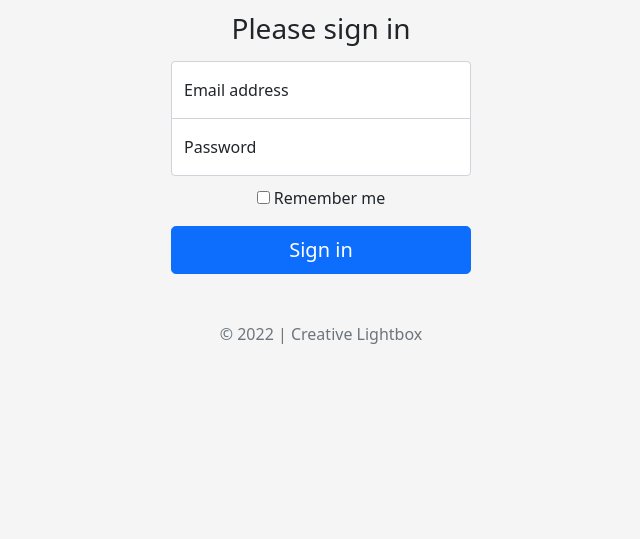
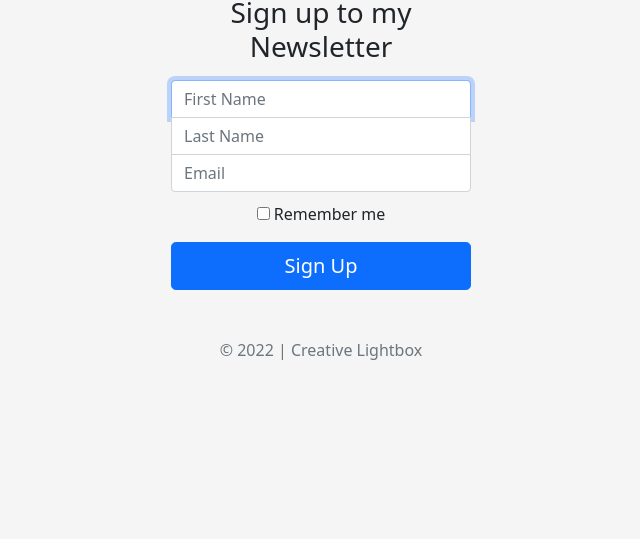
Before and after one commit to Joshhortt/newsletter-api, a website: page signup.html in a window 1280 px wide. Shown: the part 261-800 px from the top of the page, without its empty margins (319-959 px from the left). Drawn offline with nearby package versions, Linux system fonts and the light colour scheme.

Commit message:
update signup form inputs and styles

```diff
--- a/signup.html
+++ b/signup.html
@@ -13,11 +13,10 @@
 
     <link href="https://cdn.jsdelivr.net/npm/bootstrap@5.1.3/dist/css/bootstrap.min.css" rel="stylesheet" integrity="sha384-1BmE4kWBq78iYhFldvKuhfTAU6auU8tT94WrHftjDbrCEXSU1oBoqyl2QvZ6jIW3" crossorigin="anonymous">
 
-    <link href=styles.css rel="stylesheet">
     <!-- Favicons -->
 
     <!-- Custom styles for this template -->
-    <link href="signin.css" rel="stylesheet">
+    <link href=styles.css rel="stylesheet">
 
   </head>
 
@@ -26,23 +25,22 @@
 <main class="form-signin w-100 m-auto">
   <form>
     <img class="mb-4" src="images/creative-lightbox.png" alt="logo" width="72" height="72">
-    <h1 class="h3 mb-3 fw-normal">Please sign in</h1>
+    <h1 class="h3 mb-3 fw-normal">Sign up to my Newsletter</h1>
 
-    <div class="form-floating">
-      <input type="email" class="form-control" id="floatingInput" placeholder="name@example.com">
-      <label for="floatingInput">Email address</label>
-    </div>
-    <div class="form-floating">
-      <input type="password" class="form-control" id="floatingPassword" placeholder="Password">
-      <label for="floatingPassword">Password</label>
-    </div>
+
+        <input type="TEXT" class="form-control top" placeholder="First Name" required autofocus>
+
+        <input type="TEXT" class="form-control middle" placeholder="Last Name" required>
+
+        <input type="email" class="form-control bottom" placeholder="Email" required>
+
 
     <div class="checkbox mb-3">
       <label>
         <input type="checkbox" value="remember-me"> Remember me
       </label>
     </div>
-    <button class="w-100 btn btn-lg btn-primary" type="submit">Sign in</button>
+    <button class="w-100 btn btn-lg btn-primary" type="submit">Sign Up</button>
     <p class="mt-5 mb-3 text-muted">&copy; 2022 | Creative Lightbox</p>
   </form>
 </main>
--- a/styles.css
+++ b/styles.css
@@ -20,14 +20,19 @@
   z-index: 2;
 }
 
-.form-signin input[type="email"] {
+.top  {
   margin-bottom: -1px;
   border-bottom-right-radius: 0;
   border-bottom-left-radius: 0;
 }
 
-.form-signin input[type="password"] {
+.bottom  {
   margin-bottom: 10px;
   border-top-left-radius: 0;
   border-top-right-radius: 0;
 }
+
+.middle  {
+    margin-bottom: -1px;
+    border-radius: 0;
+}
```
